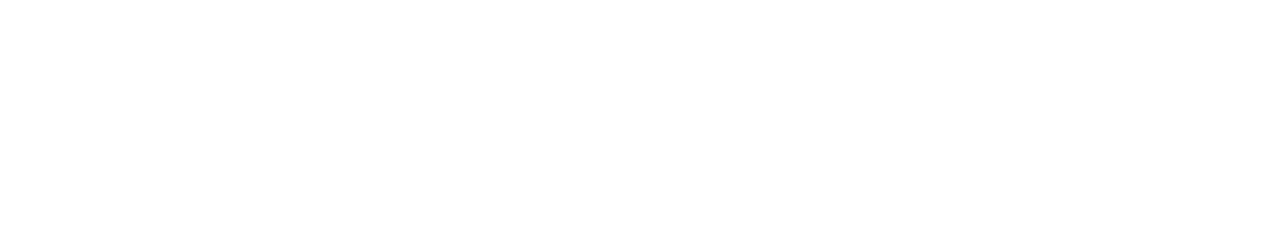
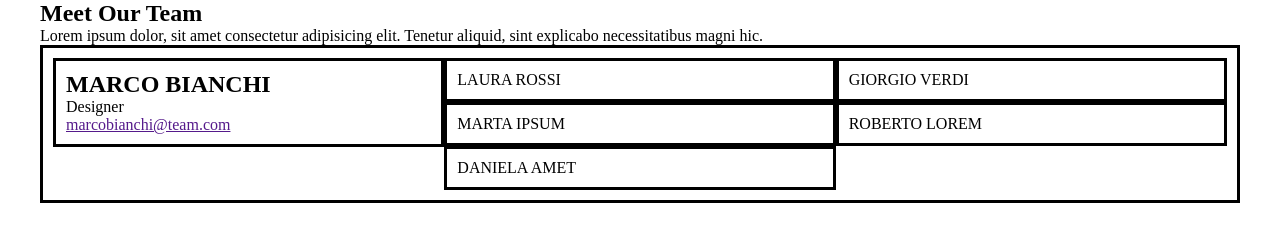
Before and after one commit to MaxPredathor/html-css-float-cards, a plain HTML site: page index.html in a window 1280 px wide. Drawn offline with Linux system fonts and the light colour scheme.

Commit message:
added divs with some classes

```diff
--- a/css/style.css
+++ b/css/style.css
@@ -0,0 +1,30 @@
+*{
+    margin: 0;
+    padding: 0;
+    box-sizing: border-box;
+}
+.wrapper{
+    max-width: 1200px;
+    margin: 0 auto;
+}
+.container{
+    width: 100%;
+}
+.debug{
+    border: 3px solid black;
+    padding: 10px;
+}
+/* .container::after{
+    clear: both;
+    content: "";
+    display: table;
+} */
+.cards{
+    float: left;
+    width: calc(100% / 3);
+}
+.clearfix{
+    clear: both;
+    content: "";
+    display: table;
+}
--- a/index.html
+++ b/index.html
@@ -9,12 +9,26 @@
 <body>
     <div class="wrapper">
         <header>
-
+            <section>
+                <h1>Meet Our Team</h1>
+                <p>Lorem ipsum dolor, sit amet consectetur adipisicing elit. Tenetur aliquid, sint explicabo necessitatibus magni hic.</p>
+            </section>
         </header>
         <main>
-
+            <div class="container debug clearfix">
+                <article class="cards debug">
+                    <h2>MARCO BIANCHI</h2>
+                    <div></div>
+                    <p>Designer</p>
+                    <a href="">marcobianchi@team.com</a>
+                </article>
+                <article class="cards debug">LAURA ROSSI</article>
+                <article class="cards debug">GIORGIO VERDI</article>
+                <article class="cards debug">MARTA IPSUM</article>
+                <article class="cards debug">ROBERTO LOREM</article>
+                <article class="cards debug">DANIELA AMET</article>
+            </div>
         </main>
     </div>
-
 </body>
 </html>
```
